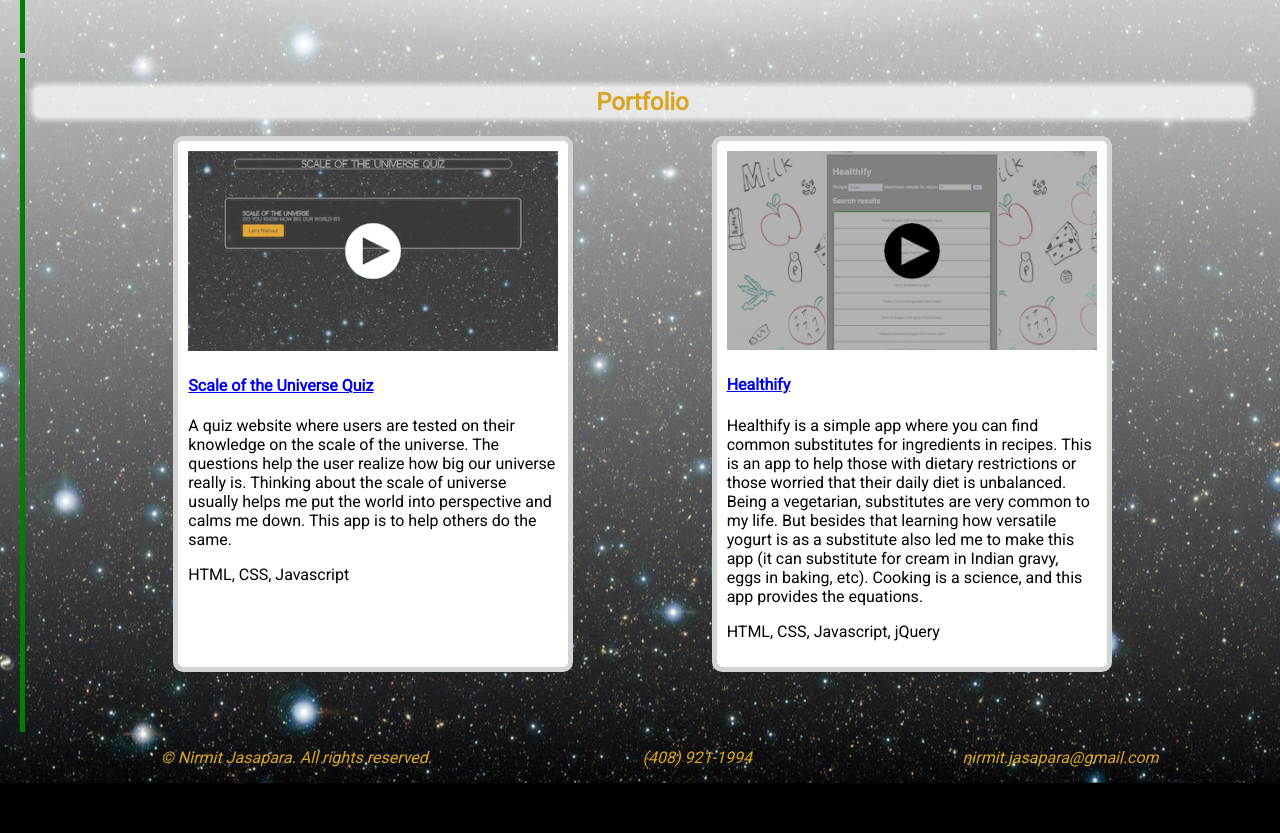
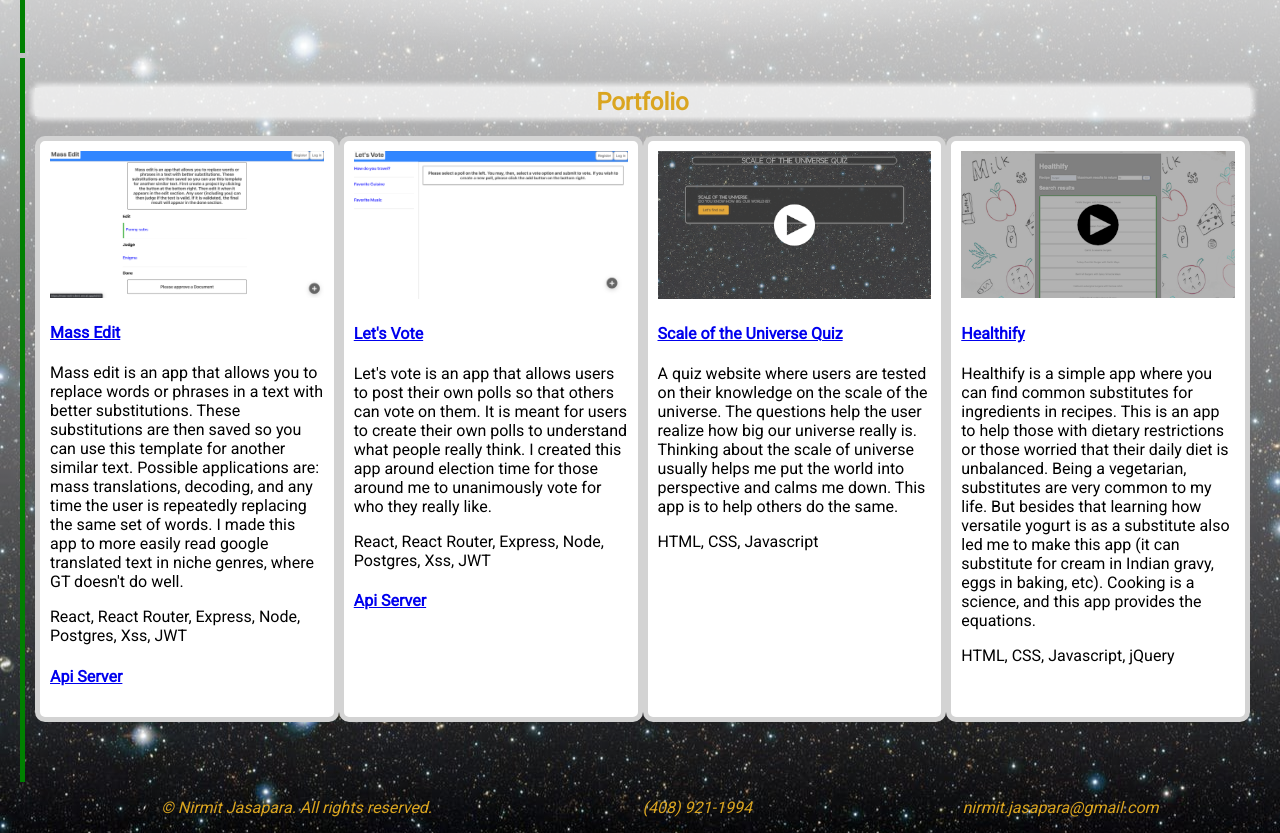
Before and after one commit to nirmitjasapara/website, a plain HTML site: page index.html in a window 1280 px wide. Shown: the part 360-1193 px from the top of the page. Before the commit the page ends 1143 px from the top, so only its background shows below. Drawn offline with nearby package versions, Linux system fonts and the light colour scheme.

Commit message:
added more projects

```diff
--- a/index.html
+++ b/index.html
@@ -1,15 +1,28 @@
-
-<!DOCTYPE HTML>
+<!DOCTYPE html>
 <html lang="en">
   <head>
     <title>Nirmit Jasapara</title>
     <meta charset="utf-8" />
-    <meta name="viewport" content="width=device-width, initial-scale=1, user-scalable=no" />
-	<link href="https://fonts.googleapis.com/css?family=Roboto" rel="stylesheet">
-	<link rel="stylesheet" href="https://use.fontawesome.com/releases/v5.4.1/css/all.css" integrity="sha384-5sAR7xN1Nv6T6+dT2mhtzEpVJvfS3NScPQTrOxhwjIuvcA67KV2R5Jz6kr4abQsz"
-	 crossorigin="anonymous">
+    <meta
+      name="viewport"
+      content="width=device-width, initial-scale=1, user-scalable=no"
+    />
+    <link
+      href="https://fonts.googleapis.com/css?family=Roboto"
+      rel="stylesheet"
+    />
+    <link
+      rel="stylesheet"
+      href="https://use.fontawesome.com/releases/v5.4.1/css/all.css"
+      integrity="sha384-5sAR7xN1Nv6T6+dT2mhtzEpVJvfS3NScPQTrOxhwjIuvcA67KV2R5Jz6kr4abQsz"
+      crossorigin="anonymous"
+    />
     <link rel="stylesheet" href="index.css" />
-    <script src="https://code.jquery.com/jquery-3.3.1.js" integrity="sha256-2Kok7MbOyxpgUVvAk/HJ2jigOSYS2auK4Pfzbm7uH60=" crossorigin="anonymous"></script>
+    <script
+      src="https://code.jquery.com/jquery-3.3.1.js"
+      integrity="sha256-2Kok7MbOyxpgUVvAk/HJ2jigOSYS2auK4Pfzbm7uH60="
+      crossorigin="anonymous"
+    ></script>
     <script src="index.js"></script>
   </head>
   <body>
@@ -22,8 +35,18 @@
         <ul class="menu">
           <li><a href="#about">About</a></li>
           <li><a href="#portfolio">Portfolio</a></li>
-                <li><a target="_blank" href="https://github.com/nirmitjasapara">Github</a></li>
-                <li><a target="_blank" href="https://www.linkedin.com/in/nirmit-jasapara/">LinkedIn</a></li>
+          <li>
+            <a target="_blank" href="https://github.com/nirmitjasapara"
+              >Github</a
+            >
+          </li>
+          <li>
+            <a
+              target="_blank"
+              href="https://www.linkedin.com/in/nirmit-jasapara/"
+              >LinkedIn</a
+            >
+          </li>
         </ul>
       </nav>
     </div>
@@ -34,46 +57,154 @@
           I am a fullstack developer with a wide repertoire of coding knowledge.
         </p>
         <p>
-                I am a web developer, primarily. However, I have so much other knowledge that I tie into my primary field.
-                I have plenty knowledge of network security, machine learning, cloud, virtual machines.
-                The web is a complex ecosystem and without a plethora of knowledge as a basis,
-                it is impossible to understand what is happening; especially when, for efficiency, looks are often deceiving.
-                My knowledge allows me to write more secure, stable, and clean code that is easy to understand.
+          I am a web developer, primarily. However, I have so much other
+          knowledge that I tie into my primary field. I have plenty knowledge of
+          network security, machine learning, cloud, virtual machines. The web
+          is a complex ecosystem and without a plethora of knowledge as a basis,
+          it is impossible to understand what is happening; especially when, for
+          efficiency, looks are often deceiving. My knowledge allows me to write
+          more secure, stable, and clean code that is easy to understand.
         </p>
         <p>
-                I love math, I admit, which makes it really fun for me to try to find the best possible solution. I just love puzzles.
-                Outside of coding, I often read manga, light novels, and play games with my friends. Seeing something new
-                that gets my brain running is exciting, so I, often, read about new innovations in software and general physics.
-                I want to work on a team that is as enthusiastic about knowledge as me and works well together.
-                A great team will make me greater as well.
-
+          I love math, I admit, which makes it really fun for me to try to find
+          the best possible solution. I just love puzzles. Outside of coding, I
+          often read manga, light novels, and play games with my friends. Seeing
+          something new that gets my brain running is exciting, so I, often,
+          read about new innovations in software and general physics. I want to
+          work on a team that is as enthusiastic about knowledge as me and works
+          well together. A great team will make me greater as well.
         </p>
       </section>
       <section id="portfolio">
         <h2>Portfolio</h2>
         <div class="project-container">
           <article>
-                    <a target="_blank" href="https://nirmitjasapara.github.io/space_quiz/" class="image"><img class="preview" src="images/sotu.png" alt="Please try Scale of the Universe Quiz" /></a>
+            <a
+              target="_blank"
+              href="https://mass-edit-client.vercel.app/"
+              class="image"
+              ><img
+                class="preview"
+                src="images/edit.png"
+                alt="Please try Mass Edit"
+            /></a>
             <div class="inner">
-                        <h4><a target="_blank" href="https://github.com/nirmitjasapara/space_quiz">Scale of the Universe Quiz</a></h4>
-                        <p>A quiz website where users are tested on their knowledge on the scale of the universe.
-                            The questions help the user realize how big our universe really is. Thinking about the scale of
-                            universe usually helps me put the world into perspective and calms me down. This app
-                            is to help others do the same.
+              <h4>
+                <a
+                  target="_blank"
+                  href="https://github.com/nirmitjasapara/Mass-Edit-client"
+                  >Mass Edit</a
+                >
+              </h4>
+              <p>
+                Mass edit is an app that allows you to replace words or phrases
+                in a text with better substitutions. These substitutions are
+                then saved so you can use this template for another similar
+                text. Possible applications are: mass translations, decoding,
+                and any time the user is repeatedly replacing the same set of
+                words. I made this app to more easily read google translated
+                text in niche genres, where GT doesn't do well.
+              </p>
+              <p>React, React Router, Express, Node, Postgres, Xss, JWT</p>
+              <h4>
+                <a
+                  target="_blank"
+                  href="https://github.com/nirmitjasapara/Mass-Edit"
+                  >Api Server</a
+                >
+              </h4>
+            </div>
+          </article>
+          <article>
+            <a
+              target="_blank"
+              href="https://voting-app-jade.vercel.app/"
+              class="image"
+              ><img
+                class="preview"
+                src="images/vote.png"
+                alt="Please try Let's Vote"
+            /></a>
+            <div class="inner">
+              <h4>
+                <a
+                  target="_blank"
+                  href="https://github.com/nirmitjasapara/VotingApp"
+                  >Let's Vote</a
+                >
+              </h4>
+              <p>
+                Let's vote is an app that allows users to post their own polls
+                so that others can vote on them. It is meant for users to create
+                their own polls to understand what people really think. I
+                created this app around election time for those around me to
+                unanimously vote for who they really like.
+              </p>
+              <p>React, React Router, Express, Node, Postgres, Xss, JWT</p>
+              <h4>
+                <a
+                  target="_blank"
+                  href="https://github.com/nirmitjasapara/votes-server"
+                  >Api Server</a
+                >
+              </h4>
+            </div>
+          </article>
+          <article>
+            <a
+              target="_blank"
+              href="https://nirmitjasapara.github.io/space_quiz/"
+              class="image"
+              ><img
+                class="preview"
+                src="images/sotu.png"
+                alt="Please try Scale of the Universe Quiz"
+            /></a>
+            <div class="inner">
+              <h4>
+                <a
+                  target="_blank"
+                  href="https://github.com/nirmitjasapara/space_quiz"
+                  >Scale of the Universe Quiz</a
+                >
+              </h4>
+              <p>
+                A quiz website where users are tested on their knowledge on the
+                scale of the universe. The questions help the user realize how
+                big our universe really is. Thinking about the scale of universe
+                usually helps me put the world into perspective and calms me
+                down. This app is to help others do the same.
               </p>
               <p>HTML, CSS, Javascript</p>
             </div>
           </article>
           <article>
-                    <a target="_blank" href="https://nirmitjasapara.github.io/healthify/" class="image"><img class="preview" src="images/healthify.png" alt="Please try Healthify" /></a>
+            <a
+              target="_blank"
+              href="https://nirmitjasapara.github.io/healthify/"
+              class="image"
+              ><img
+                class="preview"
+                src="images/healthify.png"
+                alt="Please try Healthify"
+            /></a>
             <div class="inner">
-                        <h4><a target="_blank" href="https://github.com/nirmitjasapara/healthify">Healthify</a></h4>
-                        <p>Healthify is a simple app where you can find common substitutes for ingredients in recipes.
-                            This is an app to help those with dietary restrictions or those worried that their daily
-                            diet is unbalanced. Being a vegetarian, substitutes are very common to my life. But besides
-                            that learning how versatile yogurt is as a substitute also led me to make this app
-                            (it can substitute for cream in Indian gravy, eggs in baking, etc). Cooking is a science,
-                            and this app provides the equations.
+              <h4>
+                <a
+                  target="_blank"
+                  href="https://github.com/nirmitjasapara/healthify"
+                  >Healthify</a
+                >
+              </h4>
+              <p>
+                Healthify is a simple app where you can find common substitutes
+                for ingredients in recipes. This is an app to help those with
+                dietary restrictions or those worried that their daily diet is
+                unbalanced. Being a vegetarian, substitutes are very common to
+                my life. But besides that learning how versatile yogurt is as a
+                substitute also led me to make this app (it can substitute for
+                cream in Indian gravy, eggs in baking, etc). Cooking is a
+                science, and this app provides the equations.
               </p>
               <p>HTML, CSS, Javascript, jQuery</p>
             </div>
@@ -87,7 +218,6 @@
         <li><i> &nbsp; (408) 921-1994</i></li>
         <li><i> &nbsp; nirmit.jasapara@gmail.com</i></li>
       </ul>
-
     </footer>
   </body>
 </html>
```
Also changed, not shown: images/edit.png (added), images/vote.png (added). Lines whose indentation alone changed are shown as unchanged.
